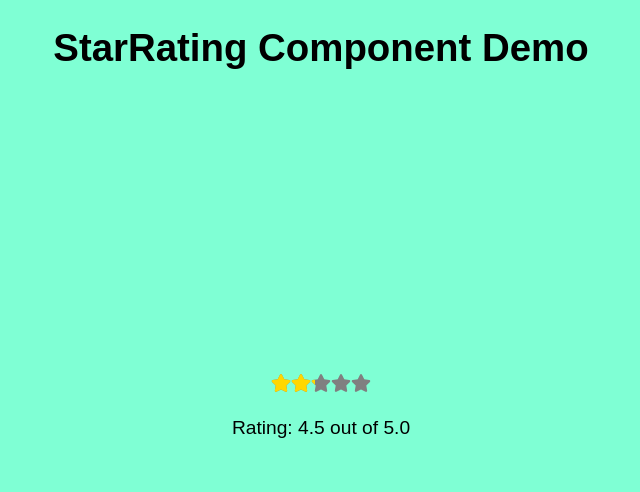
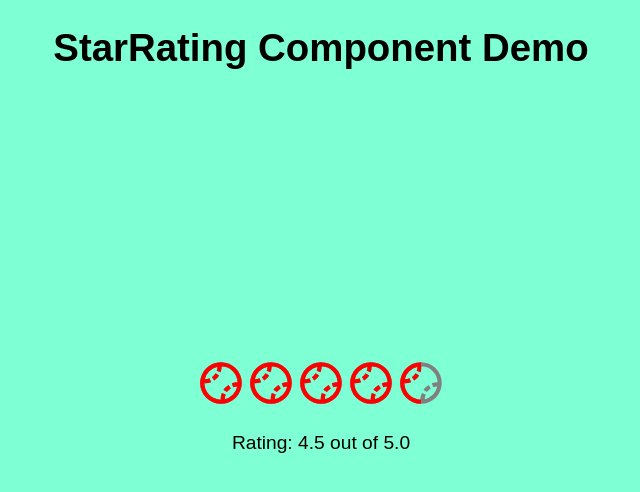
Before and after one commit to keano-robinson/react-star-rating, a React app: page / in a window 1280 px wide. Shown: the top 492 px of the page, without its empty margins (319-959 px from the left). Built offline with nearby package versions, Linux system fonts and the light colour scheme.

Commit message:
Update StarRating component to interactively set ratings

```diff
--- a/src/StarRating.js
+++ b/src/StarRating.js
@@ -1,14 +1,40 @@
-import React from "react";
-import { Star, makeStar } from "./Star.js";
+import React, { useState } from "react";
 
-export default function StarRating({ totalStars = 5, rating = 2.2 } = {}) {
+import { Star } from "./Star.js";
+
+
+export default function StarRating({ totalStars = 5, initalRating = 0, clickable = false, clickHandler = f => f, StarComponent=Star } = {}) {
+    //Using React's useState hook to manage state
+    const [rating, setRating] = useState(initalRating);
+
     /*Function to turn a rating into an array of values for each star
     (e.g. (totalStars=5, rating=3.3) --> [1, 1, 1, 0.3, 0, 0]) of total stars*/
-    const createArray = (totalStars, rating) => [...Array(Math.floor(rating)).fill(1), rating % 1, ...Array(Math.floor(totalStars-rating)).fill(0)];
+    const createArray = (totalStars, rating) => [
+        ...Array(Math.floor(rating)).fill(1),
+        ...Array(Math.ceil(rating % 1)).fill(rating % 1),
+        ...Array(Math.floor(totalStars-rating)).fill(0)
+    ];
+
+    const handleRating = (rating) => {
+        if (clickable) {
+            clickHandler(rating, totalStars);
+            setRating(rating);
+        } else {
+            //do nothing
+        }
+    }
 
     return (
-        <div className="star-rating" title={rating}>
-            {createArray(totalStars, rating).map((v, i) => <Star key={i} value={v} />)}
-        </div>
+        <>
+            <div className="star-rating" title={rating.toFixed(1)}>
+                {
+                    createArray(totalStars, rating).map((v, i) =>
+                        <StarComponent
+                            key={i}
+                            value={v}
+                            onSelect={() => handleRating(i + 1)} />)
+                }
+            </div>
+        </>
     );
 }
```
